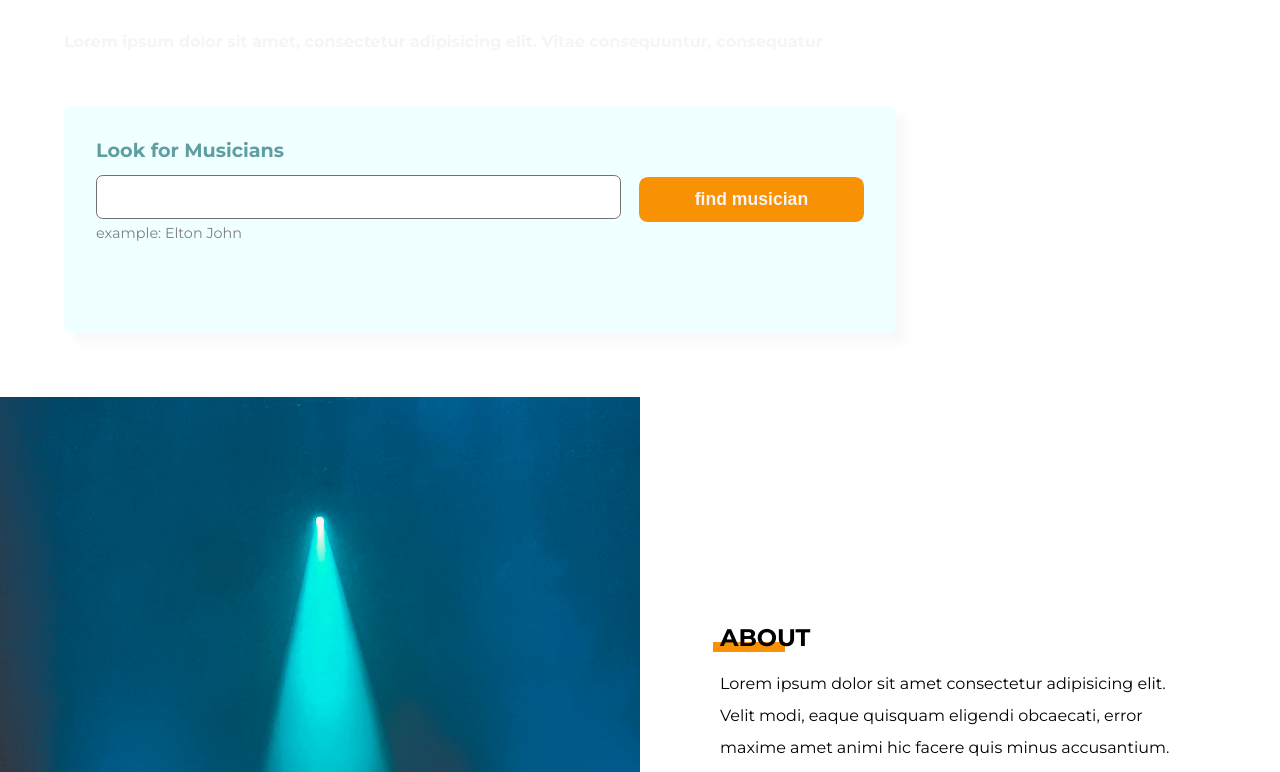
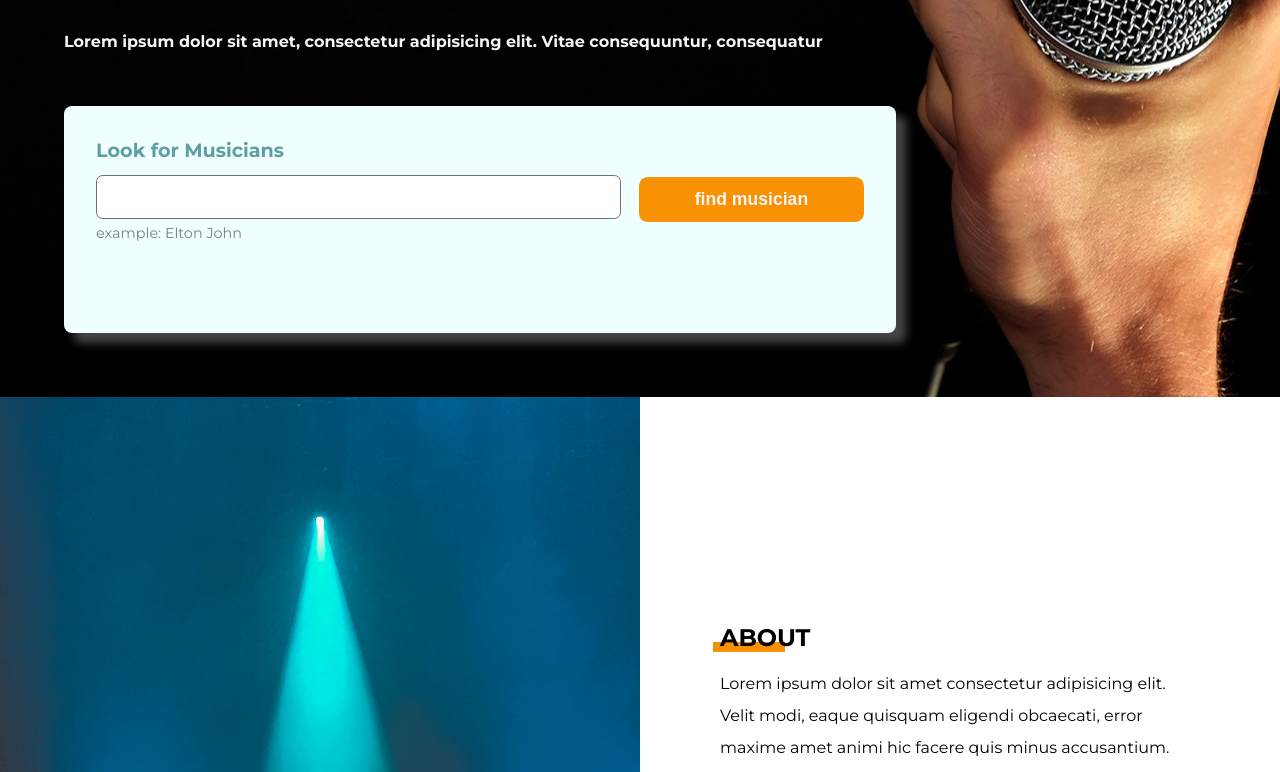
Before and after one commit to bombblastmedia/band-test-ws, a plain HTML site: page index.html in a window 1280 px wide. Shown: the part 185-957 px from the top of the page. Drawn offline with Linux system fonts and the light colour scheme; files whose address does not match are found by name.

Commit message:
Update main.css

```diff
--- a/main.css
+++ b/main.css
@@ -5,7 +5,7 @@
                                                     }
 
                                                     .hero-bg {
-                                                        background: url(master/hand-metal-music-musician-33779.jpg);
+                                                        background: url(band-test-ws/hand-metal-music-musician-33779.jpg);
                                                         background-position: 65% 75%;
                                                         color: whitesmoke;
                                                         text-align: center;
```
